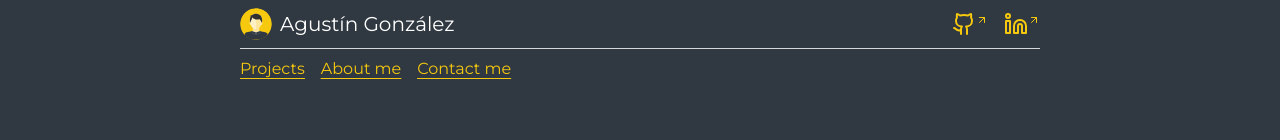
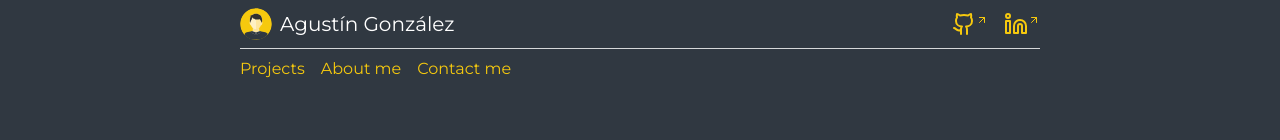
Before and after one commit to agusgonz/Portfolio, a React (Vite) app: page / in a window 1280 px wide. Shown: the top 140 px of the page. Built offline with nearby package versions, Linux system fonts and the light colour scheme.

Commit message:
Add transition effect to buttons and navigation

```diff
--- a/src/components/Button.tsx
+++ b/src/components/Button.tsx
@@ -18,10 +18,10 @@ const Button: FC<ButtonProps> = ({
 		<a
 			target="_blank"
 			href={href || "/"}
-			className={`py-2 inline-block w-full h-full text-center text-sm border-2  border-yellow hover:border-yellow/90 ${
+			className={`py-2 inline-block w-full h-full text-center text-sm border-2  border-yellow hover:border-yellow/90 transition ${
 				isSecondary
 					? "text-yellow hover:text-yellow/90"
-					: "bg-yellow text-dark-gray hover:bg-yellow/90"
+					: "bg-yellow text-dark-gray hover:bg-yellow/90 "
 			}`}
 		>
 			{children}
--- a/src/components/Navbar.tsx
+++ b/src/components/Navbar.tsx
@@ -20,36 +20,36 @@ const Navbar: FC<NavbarProps> = ({}) => (
 				<div className="flex gap-4 text-yellow">
 					<LinkOutsidePage
 						href="https://github.com/agusgonz"
-						className="flex items-center  hover:text-yellow/90"
+						className="flex items-center  hover:text-yellow/90 transition"
 						ariaLabel="Go to Agustín Gonzalez account on github"
 					>
 						<Github className="w-6 h-6" />
 					</LinkOutsidePage>
 					<LinkOutsidePage
 						href="https://www.linkedin.com/in/agustingonzend/"
-						className="flex items-center  hover:text-yellow/90"
+						className="flex items-center  hover:text-yellow/90 transition"
 						ariaLabel="Go to Agustín Gonzalez account on linked in"
 					>
 						<Linkedin className="w-6 h-6" />
 					</LinkOutsidePage>
 				</div>
 			</div>
-			<div className="py-2 flex flex-wrap gap-x-4 text-yellow underline underline-offset-4">
+			<div className="py-2 flex flex-wrap gap-x-4 text-yellow ">
 				<a
 					href="#projects"
-					className="hover:text-yellow/90"
+					className="hover:text-yellow/90 transition "
 				>
 					Projects
 				</a>
 				<a
 					href="#about-me"
-					className="hover:text-yellow/90"
+					className="hover:text-yellow/90 transition"
 				>
 					About me
 				</a>
 				<a
 					href="#contact-me"
-					className="hover:text-yellow/90"
+					className="hover:text-yellow/90 transition"
 				>
 					Contact me
 				</a>
```
